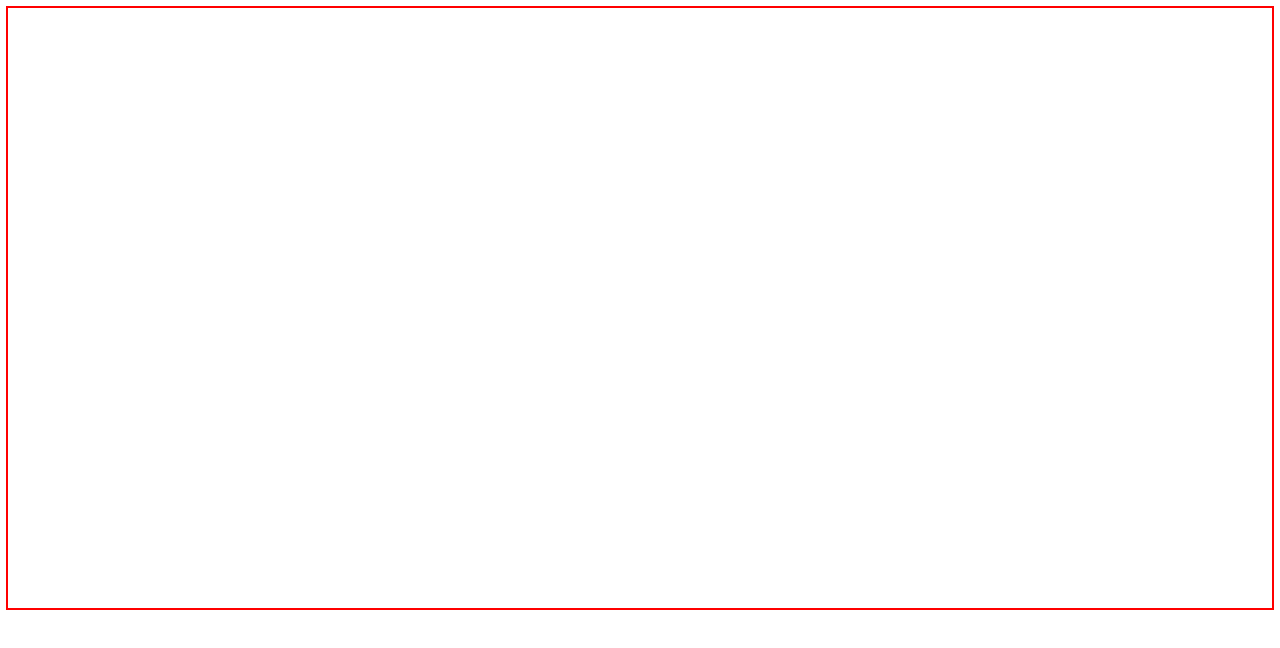
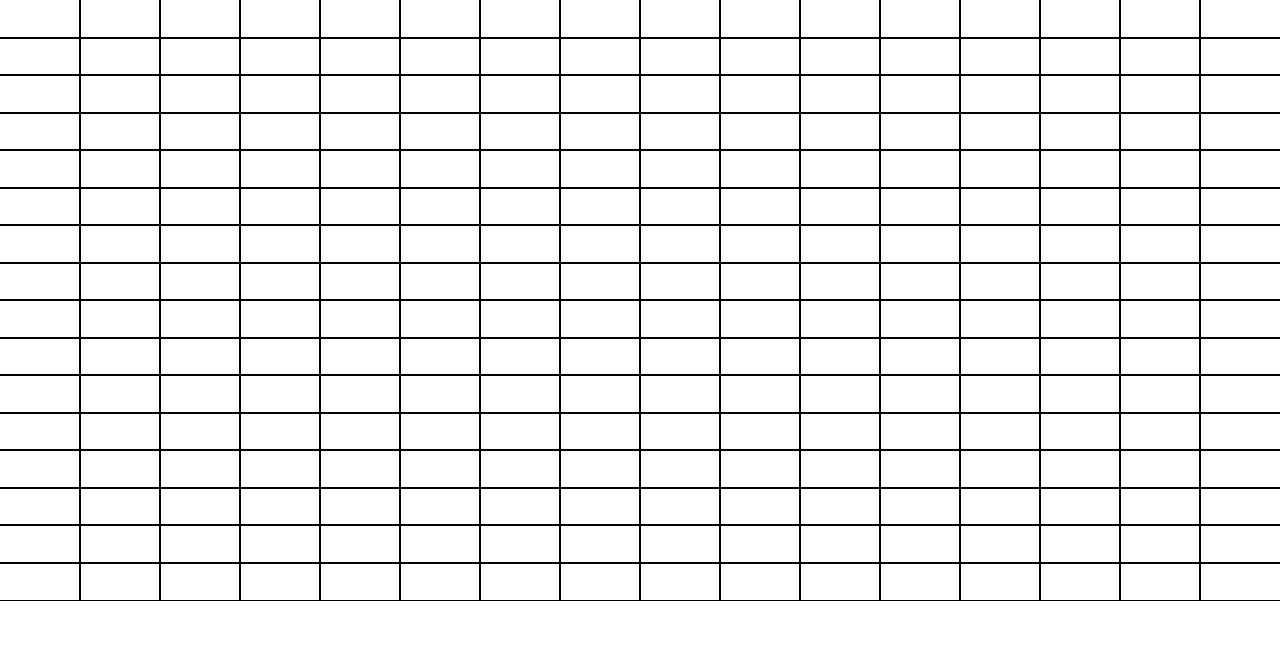
Before and after one commit to tysonrobles33/project-etch-a-sketch, a plain HTML site: page index.html in a window 1280 px wide. Drawn offline with Linux system fonts and the light colour scheme.

Commit message:
createGrid() Now Makes A 16 x 16 Grid of Even Divs

```diff
--- a/javascript.js
+++ b/javascript.js
@@ -6,8 +6,16 @@ const container = document.getElementById('container');
 function createGrid () {
     for (let r = 0; r < 16; r++) {
         let row = document.createElement('div');
-        row.style.height = (screenHeight / 16) + "px";
+        row.setAttribute('style', 'display: flex;');
+        row.style.flexDirection = 'row'
+        row.style.height = (screenHeight / 16) + "px"; /* fits all 16 rows evenly across screen height */
         container.appendChild(row);
+
+        for (let i = 0; i < 16; i++) {                 /* adds colums or items within each row */
+            let item = document.createElement('div');
+            item.style.flex = "1 1 auto"
+            row.appendChild(item)
+        }
     }
 }
 
--- a/styles.css
+++ b/styles.css
@@ -1,3 +1,5 @@
-#container {
-    outline: 2px solid red;
+* {
+    padding: 0;
+    margin: 0;
+    outline: 1px solid black;
 }
```
